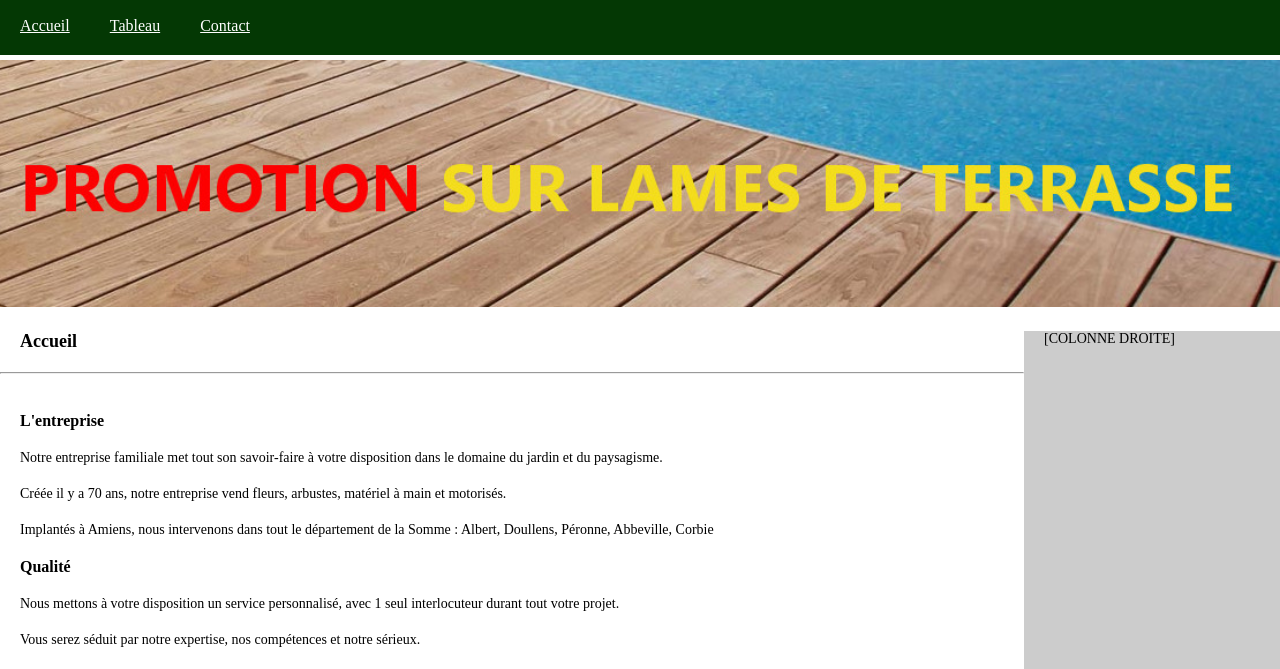
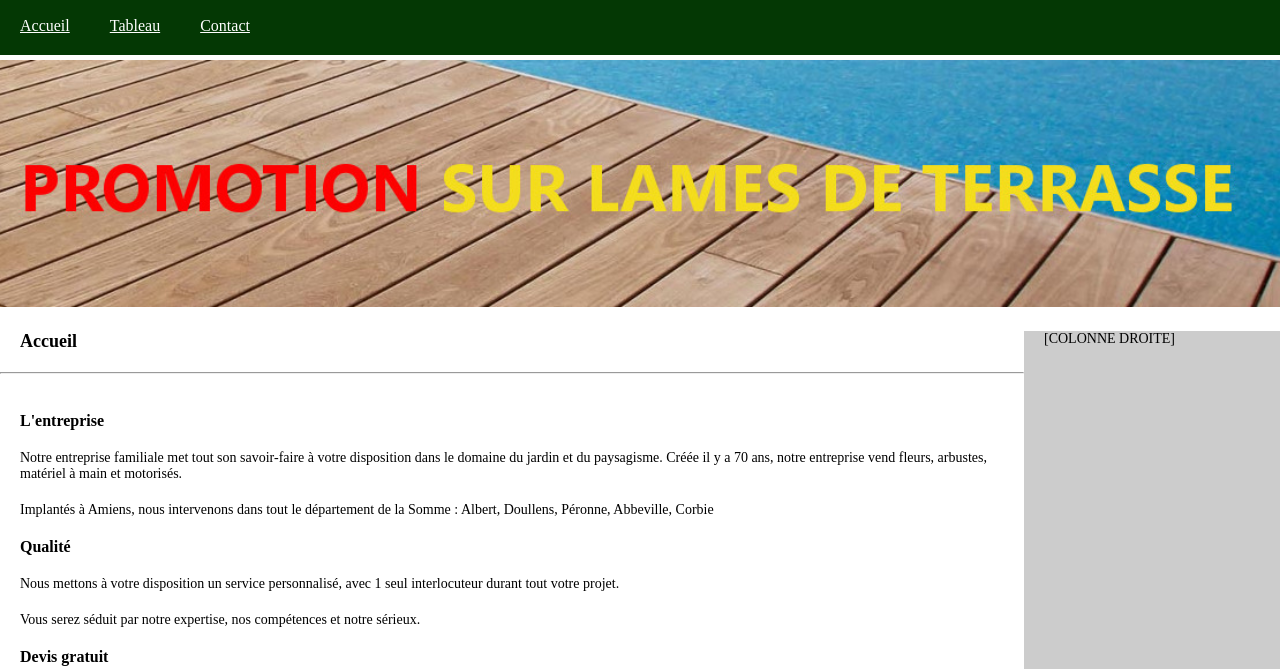
Before and after one commit to Gwen2204/Exercice-d-application, a plain HTML site: page jarditou/index.html in a window 1280 px wide. Shown: the part 122-791 px from the top of the page. Drawn offline with Linux system fonts and the light colour scheme.

Commit message:
modif mineure

```diff
--- a/jarditou/index.html
+++ b/jarditou/index.html
@@ -44,10 +44,9 @@
                 <hr>
                 <br>
                 <h2>L'entreprise</h2>
-                <p>Notre entreprise familiale met tout son savoir-faire à votre disposition dans le domaine du jardin et
-                    du paysagisme.</p>
-
-                <p>Créée il y a 70 ans, notre entreprise vend fleurs, arbustes, matériel à main et motorisés.</p>
+                <p >Notre entreprise familiale met tout son savoir-faire à votre disposition dans le domaine du jardin et
+                    du paysagisme.
+                Créée il y a 70 ans, notre entreprise vend fleurs, arbustes, matériel à main et motorisés.</p>
 
                 <p>Implantés à Amiens, nous intervenons dans tout le département de la Somme : Albert, Doullens,
                     Péronne, Abbeville, Corbie</p>
```
Also changed, not shown: jarditou/contact.html (+1 -2 lines).
